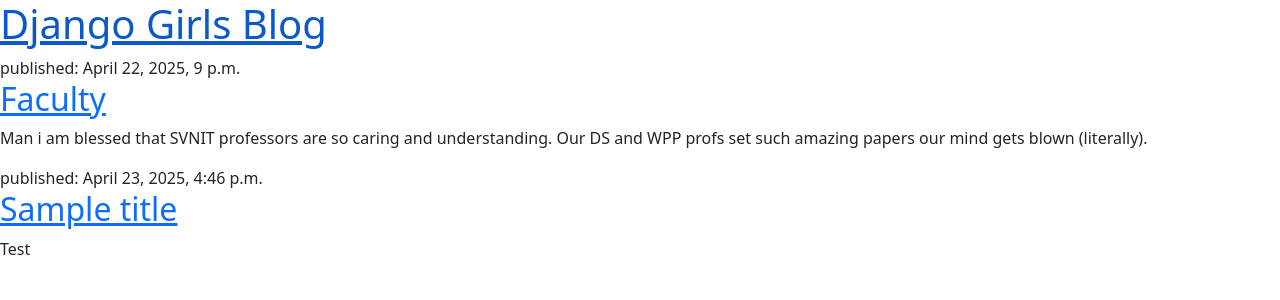
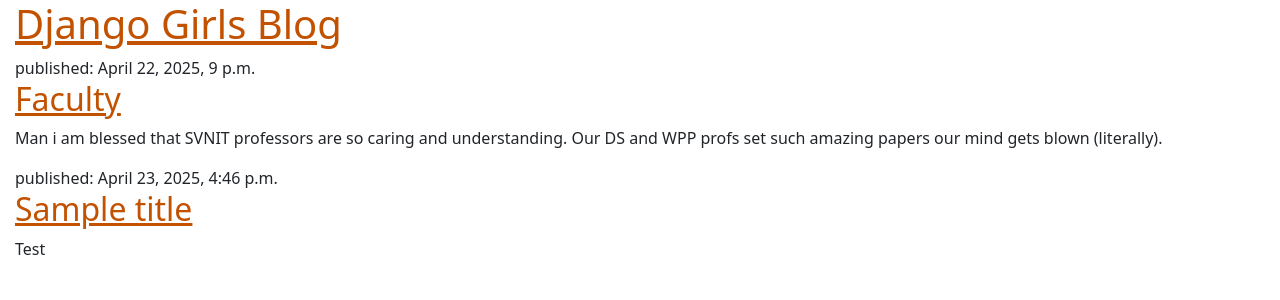
Before and after one commit to ShreyaSVNIT/django-blog, a Django app: page / in a window 1280 px wide. Shown: the top 300 px of the page. Run offline with Django 5.2, Linux system fonts and the light colour scheme; data comes from the database, SQL or seed files in the repository.

Commit message:
changed position

```diff
--- a/blog/templates/blog/post_list.html
+++ b/blog/templates/blog/post_list.html
@@ -4,7 +4,7 @@
     <head>
         <title>Django Girls blog</title>
         <link rel="stylesheet" href="https://cdn.jsdelivr.net/npm/bootstrap@5.3.3/dist/css/bootstrap.min.css" integrity="sha384-QWTKZyjpPEjISv5WaRU9OFeRpok6YctnYmDr5pNlyT2bRjXh0JMhjY6hW+ALEwIH" crossorigin="anonymous">
-        <link rel="stylesheet" href="{% static 'css/blog.css' %}">
+        <link rel="stylesheet" href="{% static 'css/blog.css' %}?">
     </head>
     <body>
         <header>
--- /dev/null
+++ b/static/css/blog.css
@@ -0,0 +1,6 @@
+h1 a, h2 a {
+    color: #C25100;
+}
+body {
+    padding-left: 15px;
+}
```
Also changed, not shown: shreyablog/settings.py (+10 -2 lines), 1 other file.
